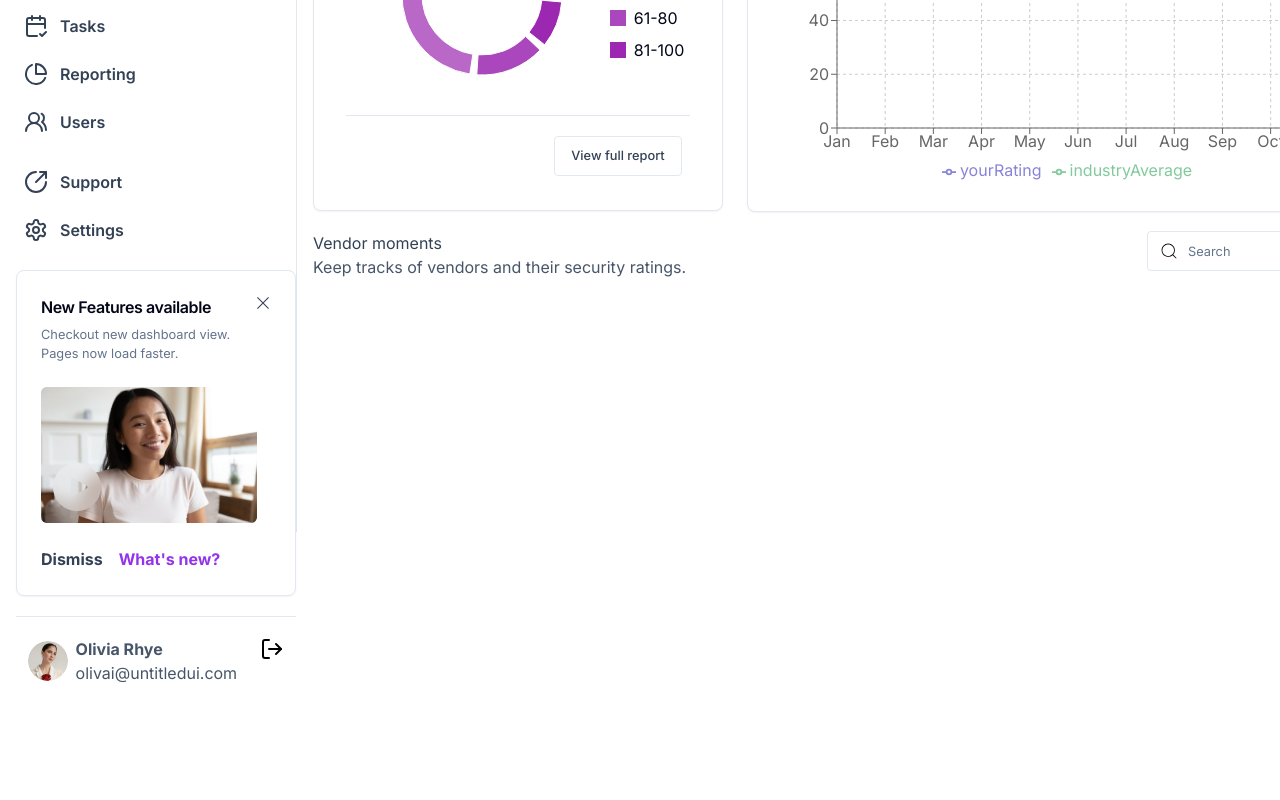
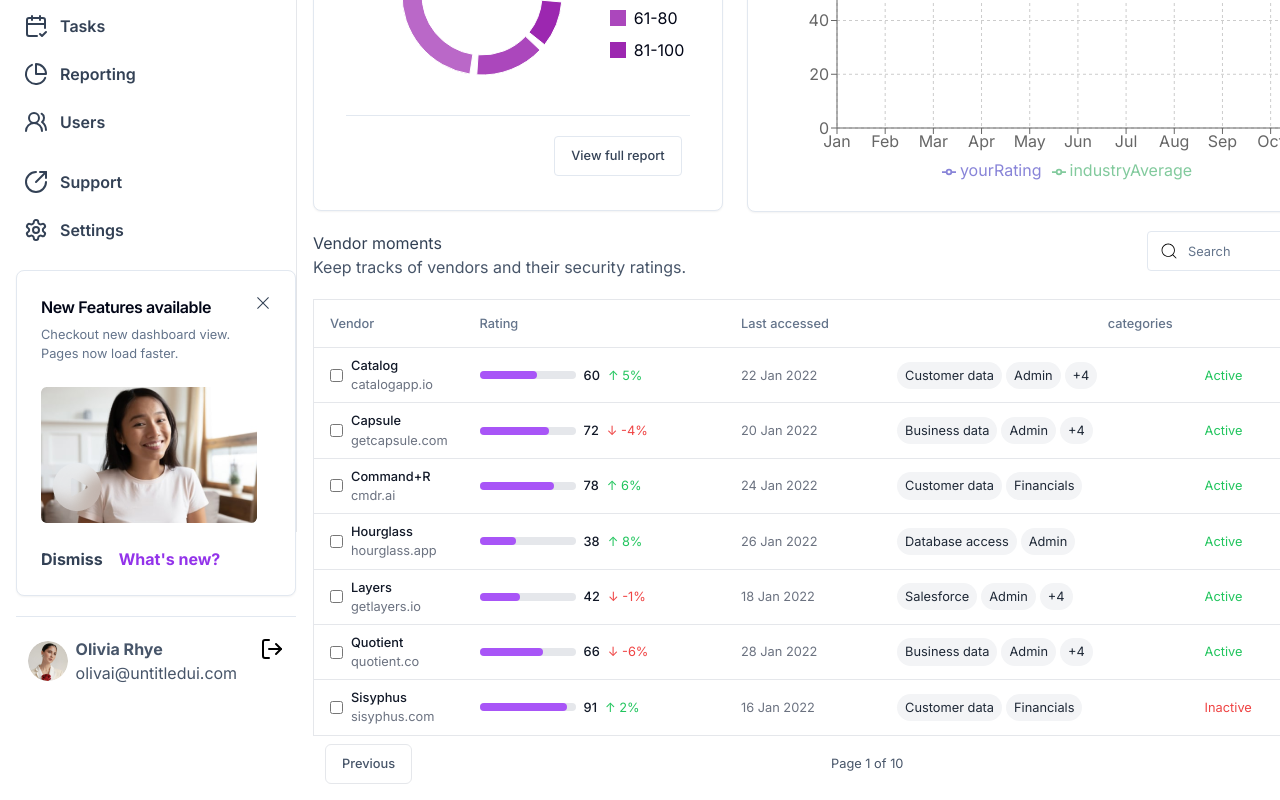
Before and after one commit to nrohitydv/go-my-go-again, a Next.js app: page / in a window 1280 px wide. Shown: the part 268-1068 px from the top of the page. Before the commit the page ends 953 px from the top, so only its background shows below. Built offline with nearby package versions, Linux system fonts and the light colour scheme.

Commit message:
"Added TableDemo component to Home page and modified layout styling"

```diff
--- a/app/page.tsx
+++ b/app/page.tsx
@@ -12,6 +12,7 @@ import React from "react";
 import VendorChart from "@/components/VendorChart";
 import AverageVendorRatingChart from "@/components/VendorRating";
 import SearchField from "@/components/SearchField";
+import { TableDemo } from "@/components/TableContent";
 
 const Home = () => {
   return (
@@ -38,7 +39,7 @@ const Home = () => {
           </Button>
         </div>
       </div>
-      <div className="flex justify-stretch gap-[24px]">
+      <div className="flex justify-stretch gap-[24px] sm:flex-col">
         <div className="">
           <Card>
             <CardContent>
@@ -64,6 +65,7 @@ const Home = () => {
 
         <SearchField />
       </div>
+      <TableDemo />
     </main>
   );
 };
--- /dev/null
+++ b/components/TableContent.tsx
@@ -0,0 +1,204 @@
+import {
+  Table,
+  TableBody,
+  TableCaption,
+  TableCell,
+  TableFooter,
+  TableHead,
+  TableHeader,
+  TableRow,
+} from "@/components/ui/table";
+import { Button } from "./ui/button";
+
+type Vendor = {
+  id: number;
+  name: string;
+  url: string;
+  rating: number;
+  ratingChange: number;
+  lastAssessed: string;
+  status: boolean;
+  categories: string[];
+};
+
+const vendors: Vendor[] = [
+  {
+    id: 1,
+    name: "Catalog",
+    url: "catalogapp.io",
+    rating: 60,
+    ratingChange: 5,
+    lastAssessed: "22 Jan 2022",
+    categories: ["Customer data", "Admin", "+4"],
+    status: true,
+  },
+  {
+    id: 2,
+    name: "Capsule",
+    url: "getcapsule.com",
+    rating: 72,
+    ratingChange: -4,
+    lastAssessed: "20 Jan 2022",
+    categories: ["Business data", "Admin", "+4"],
+    status: true,
+  },
+  {
+    id: 3,
+    name: "Command+R",
+    url: "cmdr.ai",
+    rating: 78,
+    ratingChange: 6,
+    lastAssessed: "24 Jan 2022",
+    categories: ["Customer data", "Financials"],
+    status: true,
+  },
+  {
+    id: 4,
+    name: "Hourglass",
+    url: "hourglass.app",
+    rating: 38,
+    ratingChange: 8,
+    lastAssessed: "26 Jan 2022",
+    categories: ["Database access", "Admin"],
+    status: true,
+  },
+  {
+    id: 5,
+    name: "Layers",
+    url: "getlayers.io",
+    rating: 42,
+    ratingChange: -1,
+    lastAssessed: "18 Jan 2022",
+    categories: ["Salesforce", "Admin", "+4"],
+    status: true,
+  },
+  {
+    id: 6,
+    name: "Quotient",
+    url: "quotient.co",
+    rating: 66,
+    ratingChange: -6,
+    lastAssessed: "28 Jan 2022",
+    categories: ["Business data", "Admin", "+4"],
+    status: true,
+  },
+  {
+    id: 7,
+    name: "Sisyphus",
+    url: "sisyphus.com",
+    rating: 91,
+    ratingChange: 2,
+    lastAssessed: "16 Jan 2022",
+    categories: ["Customer data", "Financials"],
+    status: false,
+  },
+];
+
+export function TableDemo() {
+  return (
+    <div className="">
+      <Table>
+        <TableHeader className="border">
+          <TableRow>
+            <TableHead className="w-[100px]">Vendor</TableHead>
+            <TableHead>Rating</TableHead>
+            <TableHead>Last accessed</TableHead>
+            <TableHead className="text-right">categories</TableHead>
+          </TableRow>
+        </TableHeader>
+        <TableBody className="border">
+          {vendors.map((vendor) => (
+            <tr key={vendor.id} className="border-b border-gray-200">
+              <td className="px-4 py-2 flex items-center">
+                <input type="checkbox" className="mr-2" />
+                <div className="flex items-center">
+                  <div>
+                    <div className="text-sm font-medium text-gray-900">
+                      {vendor.name}
+                    </div>
+                    <div className="text-sm text-gray-500">{vendor.url}</div>
+                  </div>
+                </div>
+              </td>
+              <td className="px-4 py-2">
+                <div className="flex items-center">
+                  <div className="h-2 w-24 bg-gray-200 rounded-full mr-2">
+                    <div
+                      className="h-full bg-purple-500 rounded-full"
+                      style={{ width: `${vendor.rating}%` }}
+                    ></div>
+                  </div>
+                  <div className="text-sm font-medium text-gray-900">
+                    {vendor.rating}
+                  </div>
+                  <div
+                    className={`ml-2 text-sm ${
+                      vendor.ratingChange > 0
+                        ? "text-green-500"
+                        : "text-red-500"
+                    }`}
+                  >
+                    {vendor.ratingChange > 0
+                      ? `↑ ${vendor.ratingChange}%`
+                      : `↓ ${vendor.ratingChange}%`}
+                  </div>
+                </div>
+              </td>
+              <td className="px-4 py-2 text-sm text-gray-500">
+                {vendor.lastAssessed}
+              </td>
+              <td className="px-4 py-2">
+                {vendor.categories.map((category, index) => (
+                  <span
+                    key={index}
+                    className="inline-block bg-gray-100 text-gray-800 text-xs px-2 py-1 rounded-full mr-1"
+                  >
+                    {category}
+                  </span>
+                ))}
+              </td>
+              <td className="px-4 py-2">
+                {vendor.status ? (
+                  <span className="text-green-500">Active</span>
+                ) : (
+                  <span className="text-red-500">Inactive</span>
+                )}
+              </td>
+              <td className="px-4 py-2 flex justify-end space-x-2">
+                <button className="text-gray-500 hover:text-gray-700">
+                  <svg
+                    xmlns="http://www.w3.org/2000/svg"
+                    className="h-5 w-5"
+                    viewBox="0 0 20 20"
+                    fill="currentColor"
+                  >
+                    <path d="M17.414 2.586a2 2 0 00-2.828 0L10 7.172 5.414 2.586a2 2 0 00-2.828 2.828L7.172 10l-4.586 4.586a2 2 0 102.828 2.828L10 12.828l4.586 4.586a2 2 0 102.828-2.828L12.828 10l4.586-4.586a2 2 0 000-2.828z" />
+                  </svg>
+                </button>
+                <button className="text-gray-500 hover:text-gray-700">
+                  <svg
+                    xmlns="http://www.w3.org/2000/svg"
+                    className="h-5 w-5"
+                    viewBox="0 0 20 20"
+                    fill="currentColor"
+                  >
+                    <path d="M6 2a1 1 0 00-1 1v1H3a1 1 0 000 2h1v11a2 2 0 002 2h8a2 2 0 002-2V6h1a1 1 0 100-2h-2V3a1 1 0 00-1-1H6zm2 2V3h4v1H8zm-1 2v10h6V6H7z" />
+                  </svg>
+                </button>
+              </td>
+            </tr>
+          ))}
+        </TableBody>
+      </Table>
+      <div className="flex justify-between mt-2 items-center">
+        <Button className="bg-white text-slate-600 hover:text-blue-800 hover:bg-white border rounded-md ml-3">
+          Previous
+        </Button>
+        <p className="text-sm text-slate-600">Page 1 of 10</p>
+        <Button className="bg-white text-slate-600 hover:text-blue-800 hover:bg-white border rounded-md mr-3">
+          Next
+        </Button>
+      </div>
+    </div>
+  );
+}
--- /dev/null
+++ b/components/ui/table.tsx
@@ -0,0 +1,117 @@
+import * as React from "react"
+
+import { cn } from "@/lib/utils"
+
+const Table = React.forwardRef<
+  HTMLTableElement,
+  React.HTMLAttributes<HTMLTableElement>
+>(({ className, ...props }, ref) => (
+  <div className="relative w-full overflow-auto">
+    <table
+      ref={ref}
+      className={cn("w-full caption-bottom text-sm", className)}
+      {...props}
+    />
+  </div>
+))
+Table.displayName = "Table"
+
+const TableHeader = React.forwardRef<
+  HTMLTableSectionElement,
+  React.HTMLAttributes<HTMLTableSectionElement>
+>(({ className, ...props }, ref) => (
+  <thead ref={ref} className={cn("[&_tr]:border-b", className)} {...props} />
+))
+TableHeader.displayName = "TableHeader"
+
+const TableBody = React.forwardRef<
+  HTMLTableSectionElement,
+  React.HTMLAttributes<HTMLTableSectionElement>
+>(({ className, ...props }, ref) => (
+  <tbody
+    ref={ref}
+    className={cn("[&_tr:last-child]:border-0", className)}
+    {...props}
+  />
+))
+TableBody.displayName = "TableBody"
+
+const TableFooter = React.forwardRef<
+  HTMLTableSectionElement,
+  React.HTMLAttributes<HTMLTableSectionElement>
+>(({ className, ...props }, ref) => (
+  <tfoot
+    ref={ref}
+    className={cn(
+      "border-t bg-slate-100/50 font-medium [&>tr]:last:border-b-0 dark:bg-slate-800/50",
+      className
+    )}
+    {...props}
+  />
+))
+TableFooter.displayName = "TableFooter"
+
+const TableRow = React.forwardRef<
+  HTMLTableRowElement,
+  React.HTMLAttributes<HTMLTableRowElement>
+>(({ className, ...props }, ref) => (
+  <tr
+    ref={ref}
+    className={cn(
+      "border-b transition-colors hover:bg-slate-100/50 data-[state=selected]:bg-slate-100 dark:hover:bg-slate-800/50 dark:data-[state=selected]:bg-slate-800",
+      className
+    )}
+    {...props}
+  />
+))
+TableRow.displayName = "TableRow"
+
+const TableHead = React.forwardRef<
+  HTMLTableCellElement,
+  React.ThHTMLAttributes<HTMLTableCellElement>
+>(({ className, ...props }, ref) => (
+  <th
+    ref={ref}
+    className={cn(
+      "h-12 px-4 text-left align-middle font-medium text-slate-500 [&:has([role=checkbox])]:pr-0 dark:text-slate-400",
+      className
+    )}
+    {...props}
+  />
+))
+TableHead.displayName = "TableHead"
+
+const TableCell = React.forwardRef<
+  HTMLTableCellElement,
+  React.TdHTMLAttributes<HTMLTableCellElement>
+>(({ className, ...props }, ref) => (
+  <td
+    ref={ref}
+    className={cn("p-4 align-middle [&:has([role=checkbox])]:pr-0", className)}
+    {...props}
+  />
+))
+TableCell.displayName = "TableCell"
+
+const TableCaption = React.forwardRef<
+  HTMLTableCaptionElement,
+  React.HTMLAttributes<HTMLTableCaptionElement>
+>(({ className, ...props }, ref) => (
+  <caption
+    ref={ref}
+    className={cn("mt-4 text-sm text-slate-500 dark:text-slate-400", className)}
+    {...props}
+  />
+))
+TableCaption.displayName = "TableCaption"
+
+export {
+  Table,
+  TableHeader,
+  TableBody,
+  TableFooter,
+  TableHead,
+  TableRow,
+  TableCell,
+  TableCaption,
+}
```
